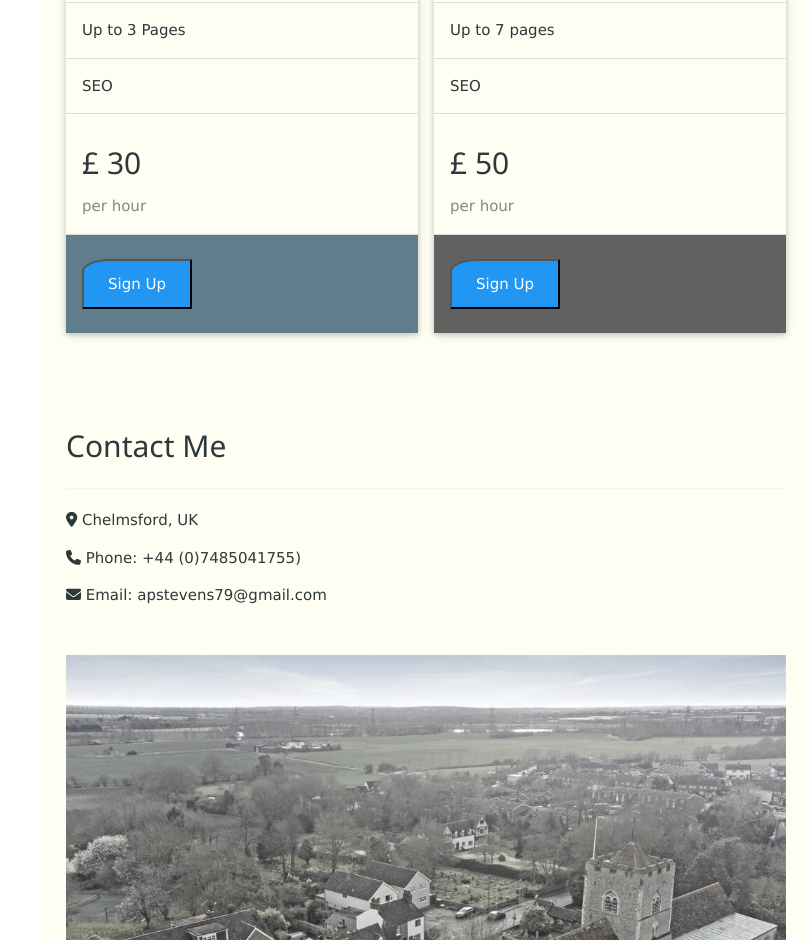
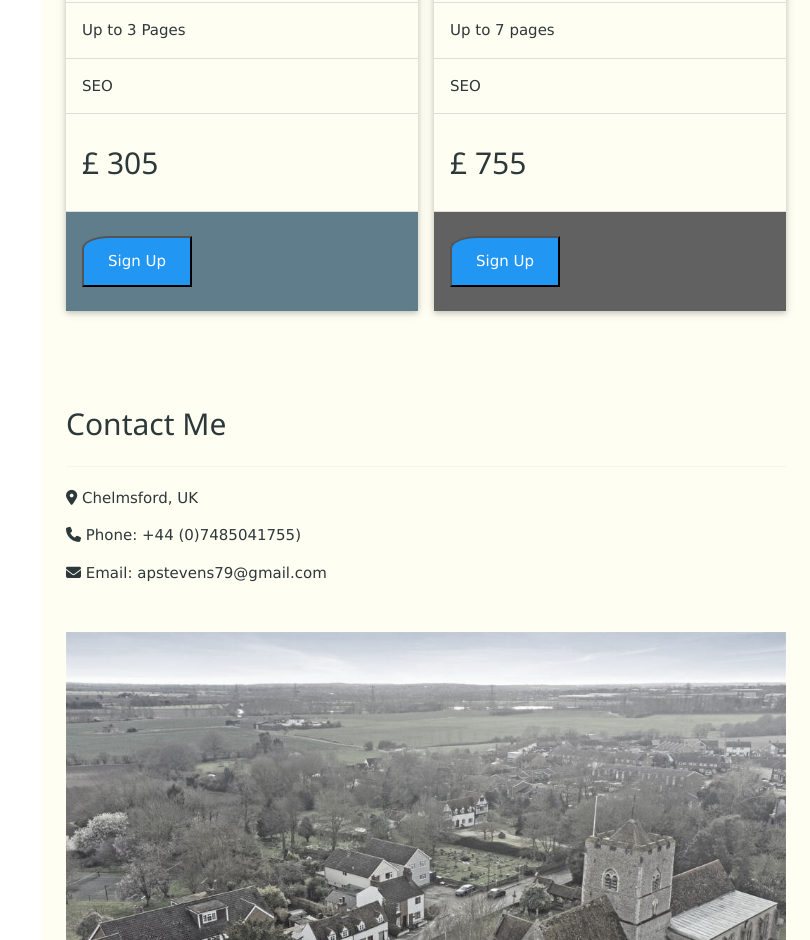
Before and after one commit to apstevens/apstevensPortfolio, a plain HTML site: page index.html in a window 1280 px wide. Shown: the part 2958-3898 px from the top of the page, without its empty margins (470-1280 px from the left). Drawn offline with Linux system fonts and the light colour scheme.

Commit message:
Added link to Fiverr

```diff
--- a/index.html
+++ b/index.html
@@ -198,11 +198,11 @@
                             <li class="padding-16">Up to 3 Pages</li>
                             <li class="padding-16">SEO</li>
                             <li class="padding-16">
-                                <h2> £ 30</h2>
-                                <span class="opacity">per hour</span>
+                                <h2> £ 305</h2>
+                                <!-- <span class="opacity">per hour</span> -->
                             </li>
                             <li class="blue-grey padding-24">
-                                <button class="light-blue button padding-large">Sign Up</button>
+                                <a href="https://www.fiverr.com/apstevens79" target="_blank"><button class="light-blue button padding-large">Sign Up</button></a>
                             </li>
                         </ul>
                     </div>
@@ -215,11 +215,11 @@
                             <li class="padding-16">Up to 7 pages</li>
                             <li class="padding-16">SEO</li>
                             <li class="padding-16">
-                                <h2> £ 50</h2>
-                                <span class="opacity">per hour</span>
+                                <h2> £ 755</h2>
+                                <!-- <span class="opacity">per hour</span> -->
                             </li>
                             <li class="dark-grey padding-24">
-                                <button class="light-blue button padding-large">Sign Up</button>
+                                <a href="https://www.fiverr.com/apstevens79" target="_blank"><button class="light-blue button padding-large">Sign Up</button></a>
                             </li>
                         </ul>
                     </div>
```
